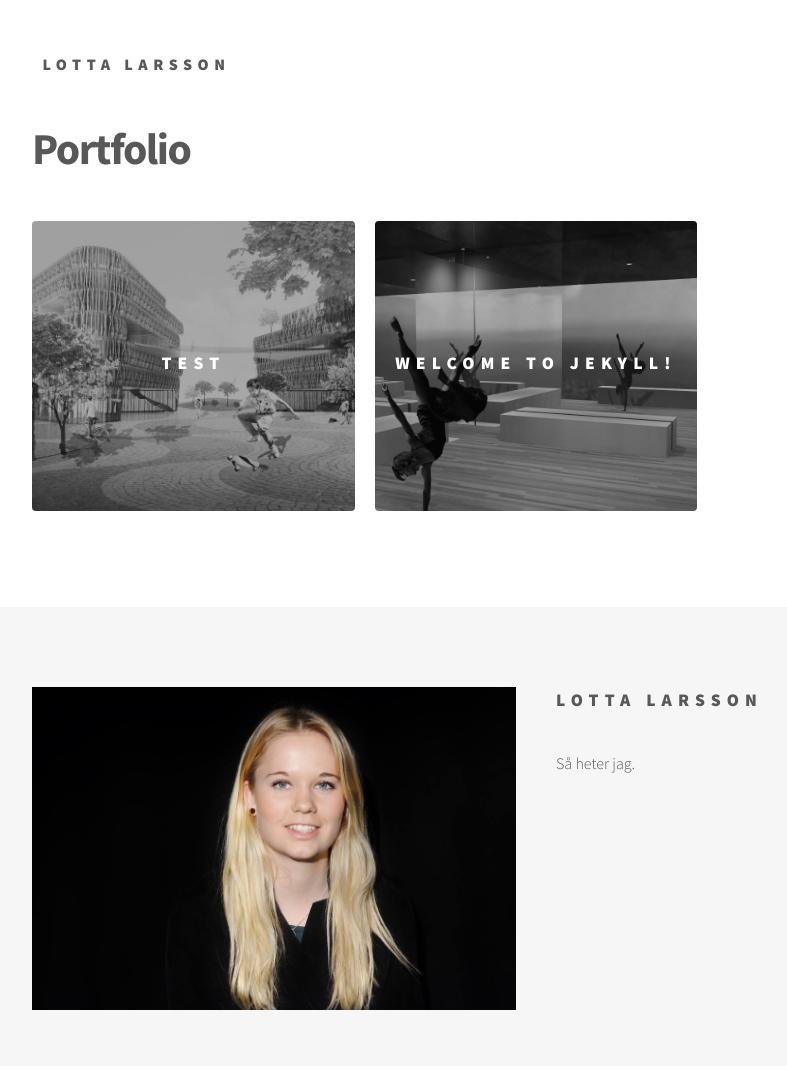
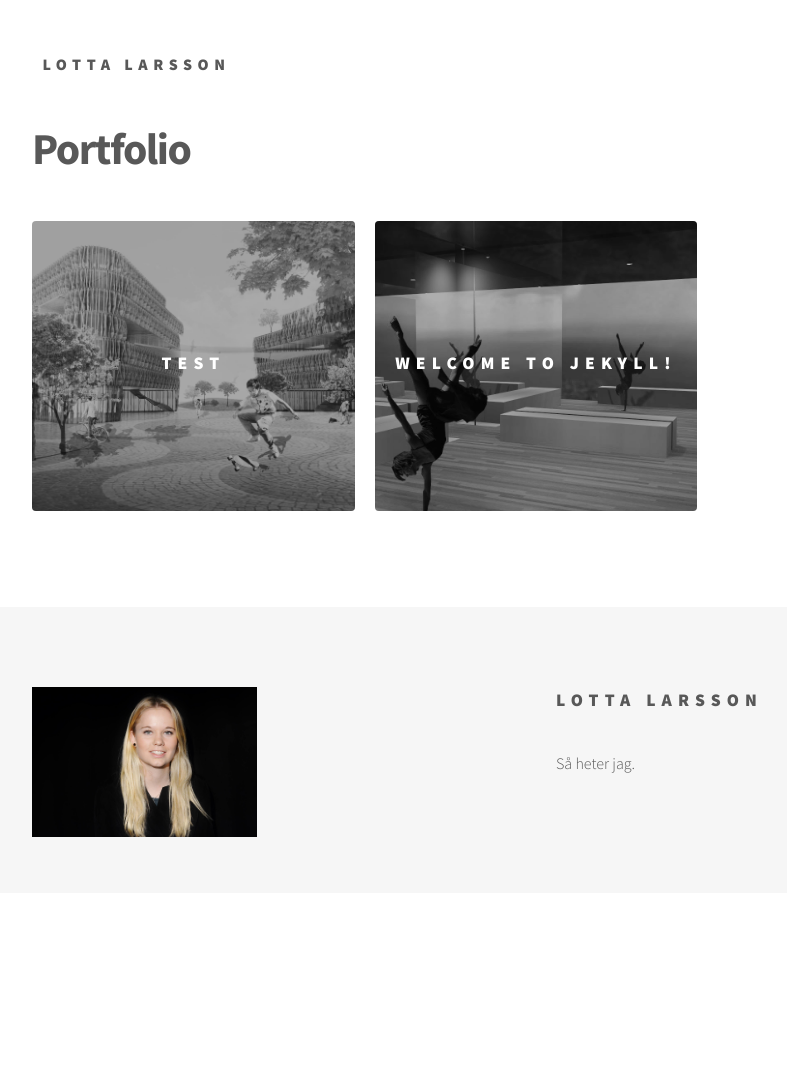
Before and after one commit to lottalarsson/lottalarsson.github.io, a Jekyll site: the page built from index.html, in a window 1280 px wide. Shown: the whole page, without its empty margins (104-891 px from the left). Built offline with Jekyll 4.4.1, drawn with Linux system fonts in a browser that asks for light colours; nearby versions of some CDN libraries; after the commit the page ends 900 px from its top, so only the background shows below that.

Commit message:
Smaller profile picture in footer

```diff
--- a/_includes/footer.html
+++ b/_includes/footer.html
@@ -1,7 +1,7 @@
 <footer id="footer">
   <div class="inner">
     <section>
-      <img src="/images/profil.jpg" alt="Lotta Larsson" style="width: 100%" />
+      <img src="/images/profil.jpg" alt="Lotta Larsson" style="max-height: 150px" />
     </section>
     <section>
       <h2>Lotta Larsson</h2>
```
